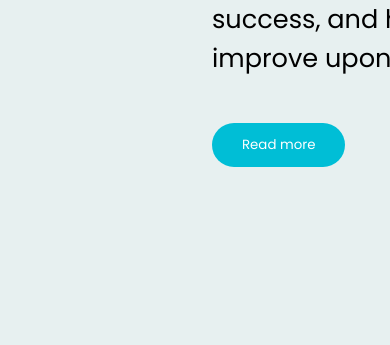
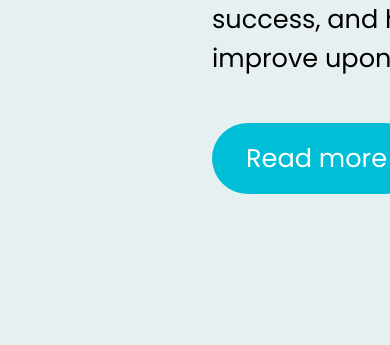
Before and after one commit to jagz5246/MarketMaven, a plain HTML site: page index.html in a window 390 px wide. Shown: the part 5140-5485 px from the top of the page. Drawn offline with Linux system fonts and the light colour scheme; files whose address does not match are found by name; a web font is replaced by a local one.

Commit message:
Update style.css

```diff
--- a/style.css
+++ b/style.css
@@ -763,6 +763,10 @@ footer{
         font-size: var(--titleFontsize);
         font-weight: var(--titleFontweight);
     }
+    .aboutBtn{
+        font-size: var(--primaryFontSize);
+        padding: 20px 34px;
+    }
     .office-flex{
         flex-direction: column;
         align-items: center;
```
